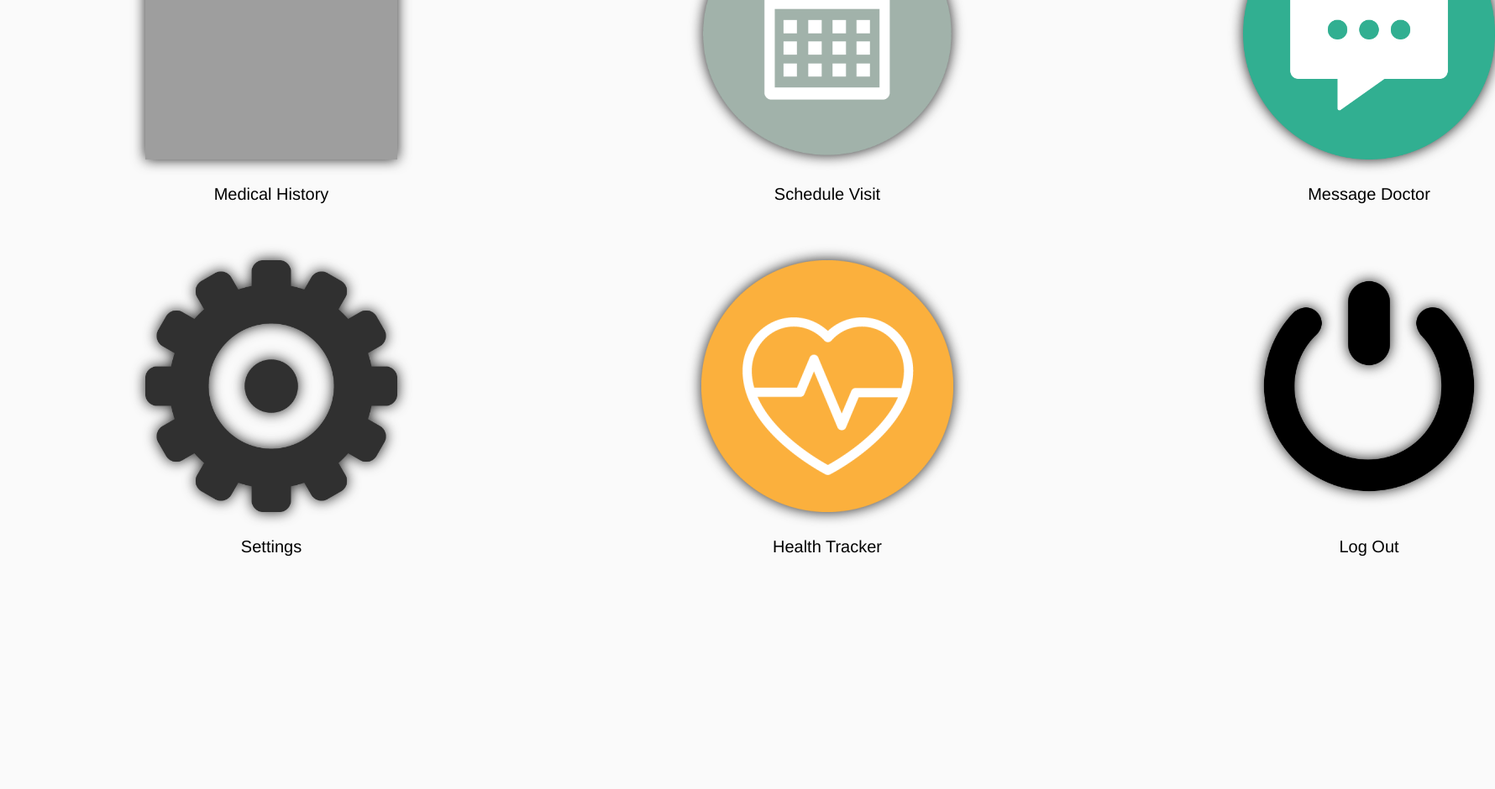
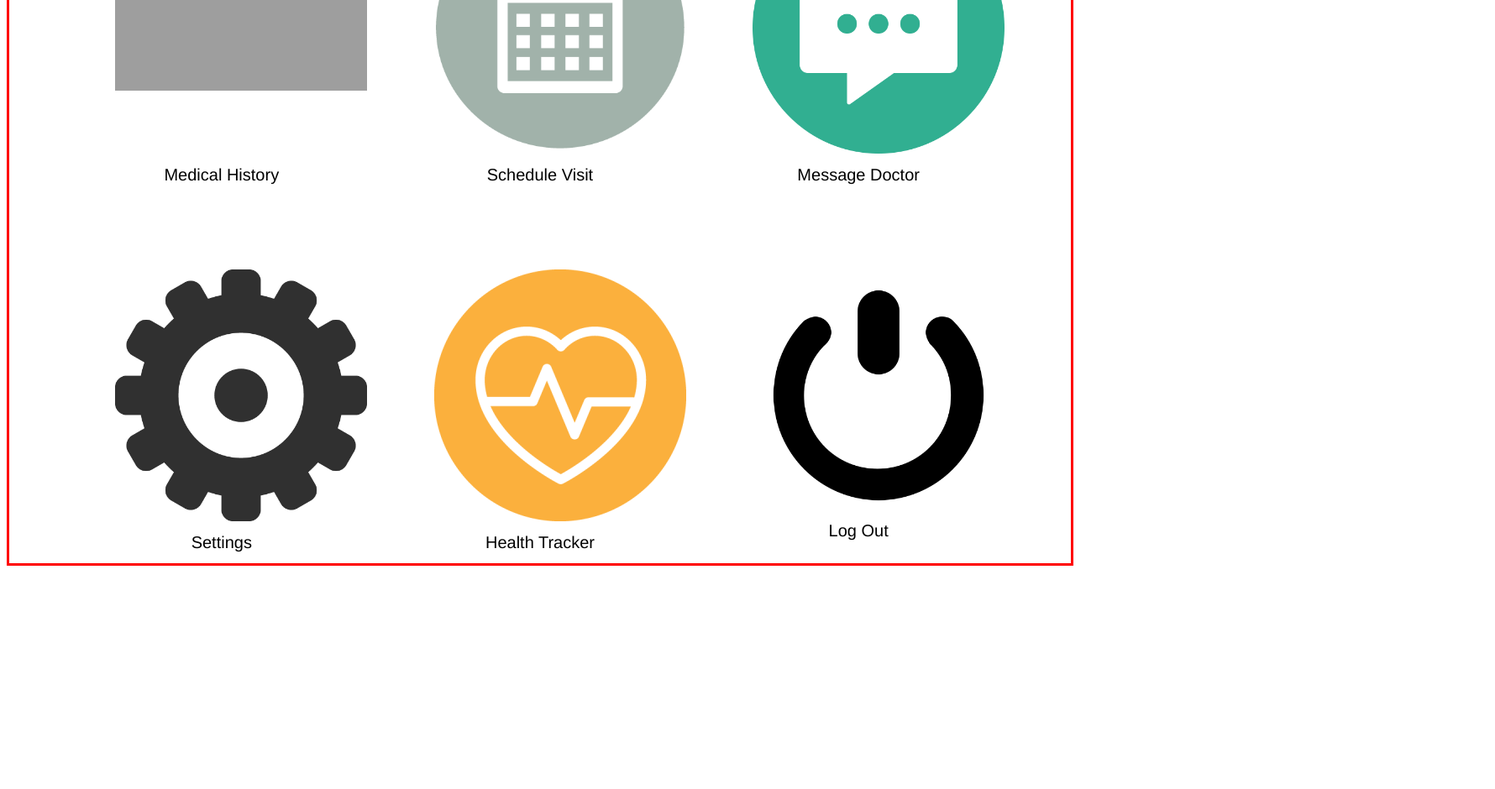
Before and after one commit to health-interface/health-interface.github.io, a plain HTML site: page interface.html in a window 1280 px wide. Shown: the part 238-1178 px from the top of the page at 84% size, 1780 px wide, since content can reach past the window. After the commit the page ends 920 px from the top, so only its background shows below. Drawn offline with Linux system fonts and the light colour scheme; grey boxes are pictures that could not be loaded.

Commit message:
fixed sizing issue

```diff
--- a/interface.html
+++ b/interface.html
@@ -6,37 +6,78 @@
         <title>Interface</title>
     </head>
     <body>
+        <div style ="margin:auto; border: solid red; width:100%;">
+            <div class="headers" style ="margin:auto; margin-top:1%; width: 300px;">
+                <div style = "position:relative; float:left;"><img src="images/profile.png" alt="Your Profile" style="position:relative; float:center; width:50px; height:50px;"></div>
+                <div style = "position:relative; float:left; text-align:center; height:50px; vertical-align: middle; line-height: 50px; ">Your Profile</div>
+            </div>
 
-        <div class="headers" style = "position:absolute; text-align:center;"> <img src="images/profile.png" alt="Your Profile" style="position:absolute;top:0px; left:785px; width:50px; height:50px;"> Your Profile</div>
+            <div style ="margin-left:10%; margin-top:3%; width: 20%; float:left; clear:both;">
+                <a href="error.html">
+                    <div style = "position:relative; width:100%; background: url(images/tracker_test.png); background-size: contain; background-repeat:no-repeat; margin:auto; height: 300px; width: 300px;">
+                    </div>
+                </a>
+                <div class="labels" style="position:relative; float:middle; text-align:center; height:50px; vertical-align: middle; line-height: 50px; width:100%; clear:both;">Medical History</div>
+            </div>
 
-        <a href="error.html">
-           <img src="images/tracker_test.png" alt="Medical History" style="position:absolute;top:120px; left:165px; width:300px; height:300px; filter: drop-shadow(0px 0px 8px #222);">
-        </a><br />
-        <div class="labels" style="position:absolute; text-align:center;top:450px; left:165px; width:300px; height:300px;">Medical History</div>
 
-        <a href="error.html">
-           <img src="images/schedule.png" alt="Schedule Visit" style="filter: drop-shadow(0px 0px 8px #222);position:absolute;top:120px; left:827px; width:300px; height:300px;">
-        </a><br />
-        <div class="labels" style="position:absolute; text-align:center;top:450px; left:827px; width:300px; height:300px;">Schedule Visit</div>
+            <div style ="margin-left:10%; margin-top:3%; width: 20%; float:left;">
+                <a href="error.html">
+                    <div style = "position:relative; width:100%; background: url(images/schedule.png); background-size: contain; background-repeat:no-repeat; margin:auto; height: 300px; width: 300px;">
+                        <!-- <a href="error.html">
+                           <img src="images/schedule.png" alt="Schedule Visit" style="position:relative; width:300px; height:300px; filter: drop-shadow(0px 0px 8px #222);">
+                        </a><br /> -->
+                    </div>
+                </a>
+                <div class="labels" style="position:relative; float:middle; text-align:center; height:50px; vertical-align: middle; line-height: 50px; width:100%;">Schedule Visit</div>
+            </div>
 
-        <a href="2A.html">
-           <img src="images/message.png" alt="Message Doctor" style="filter: drop-shadow(0px 0px 8px #222);position:absolute;top:120px; left:1472px; width:300px; height:300px;">
-        </a><br />
-        <div class="labels" style="position:absolute; text-align:center;top:450px; left:1472px; width:300px; height:300px;">Message Doctor</div>
 
-        <a href="error.html">
-           <img src="images/setting.png" alt="Settings" style="filter: drop-shadow(0px 0px 8px #222);position:absolute;top:540px; left:165px; width:300px; height:300px;">
-        </a><br />
-        <div class="labels" style="position:absolute; text-align:center;top:870px; left:165px; width:300px; height:300px;">Settings</div>
+            <div style ="margin-left:10%; margin-top:3%; width: 20%; float:left;">
+                <a href="2A.html">
+                    <div style = "position:relative; width:100%; background: url(images/message.png); background-size: contain; background-repeat:no-repeat; margin:auto; height: 300px; width: 300px;">
+                        <!--<a href="2A.html">
+                           <img src="images/message.png" alt="Message Doctor" style="position:relative; width:300px; height:300px; filter: drop-shadow(0px 0px 8px #222);">
+                        </a><br /> -->
+                    </div>
+                </a>
+                <div class="labels" style="position:relative; float:middle; text-align:center; height:50px; vertical-align: middle; line-height: 50px; width:100%; ">Message Doctor</div>
+            </div>
 
-        <a href="error.html">
-           <img src="images/health.png" alt="Health Tracker" style="filter: drop-shadow(0px 0px 8px #222);position:absolute;top:540px; left:827px; width:300px; height:300px;">
-        </a><br />
-        <div class="labels" style="position:absolute; text-align:center;top:870px; left:827px; width:300px; height:300px;">Health Tracker</div>
+            <div style = "margin-left:10%; margin-top:7%; width: 20%; float:left;">
+                <a href="error.html">
+                    <div style = "position:relative; width:100%; background: url(images/setting.png); background-size: contain; background-repeat:no-repeat; margin:auto; height: 300px; width: 300px;">
+                        <!-- <a href="error.html">
+                           <img src="images/setting.png" alt="Settings" style="position:relative; width:300px; height:300px; filter: drop-shadow(0px 0px 8px #222);">
+                        </a><br /> -->
+                    </div>
+                </a>
+                <div class="labels" style="position:relative; float:middle; text-align:center; height:50px; vertical-align: middle; line-height: 50px; width:100%;">Settings</div>
+            </div>
 
-        <a href="error.html">
-           <img src="images/exit.png" alt="Log Out" style="filter: drop-shadow(0px 0px 8px #222);position:absolute;top:540px; left:1472px; width:300px; height:300px;">
-        </a><br />
-        <div class="labels" style="position:absolute; text-align:center;top:870px; left:1472px; width:300px; height:300px;">Log Out</div>
+           <div style ="margin-left:10%; margin-top:7%; width: 20%; float:left;">
+                <a href="error.html">
+                    <div style = "position:relative; width:100%; background: url(images/health.png); background-size: contain; background-repeat:no-repeat; margin:auto; height: 300px; width: 300px;">
+                        <!-- <a href="error.html">
+                           <img src="images/setting.png" alt="Settings" style="position:relative; width:300px; height:300px; filter: drop-shadow(0px 0px 8px #222);">
+                        </a><br /> -->
+                    </div>
+                </a>
+                <div class="labels" style="position:relative; float:middle; text-align:center; height:50px; vertical-align: middle; line-height: 50px; width:100%;">Health Tracker</div>
+            </div>
+
+
+           <div style ="margin-left:10%; margin-top:7%; width: 20%; float:left;">
+                <a href="error.html">
+                    <div style = "position:relative; width:100%; background: url(images/exit.png); background-size: contain; background-repeat:no-repeat; margin:auto; height: 300px; width: 300px;">
+                        <!-- <a href="error.html">
+                           <img src="images/setting.png" alt="Settings" style="position:relative; width:300px; height:300px; filter: drop-shadow(0px 0px 8px #222);">
+                        </a><br /> -->
+                    </div>
+                </a>
+                <div class="labels" style="position:relative; float:middle; text-align:center; height:50px; vertical-align: middle; line-height: 50px width:100%;; ">Log Out</div>
+            </div>
+            <div style="clear:both"></div>
+        </div>
     </body>
 </html>
--- a/styles.css
+++ b/styles.css
@@ -77,12 +77,7 @@
     font-family:    Helvetica, sans-serif;
     font-size:      40px;
     font-weight:    bold;
-    position: absolute;
     margin: auto;
-    top: 30px;
-    right: 0;
-    bottom: 0;
-    left: 0;
     text-align: center;
     }
 
@@ -148,10 +143,36 @@
     margin-right: 230px;
 }
 
+html, body, {
+    position:fixed;
+    top:0;
+    bottom:0;
+    left:0;
+    right:0;
+}
+
+.test{
+    position:absolute;
+    top:0;
+    left:0;
+    right:0;
+    bottom:0;
+    overflow:hidden;
+}
+
+/*html{
+    width:100%;
+    height:100%;
+}
+
 body {
+    width:100%;
+    height:100%;
     position: relative;
     font-size: 1em;
     background-color: #fafafa;
-    /*background-size: 15px 15px;
-    background-image: linear-gradient(to right, grey 1px, transparent 1px), linear-gradient(to bottom, grey 1px, transparent 1px);*/
+    background-size: 150px 150px;
+    background-image: linear-gradient(to right, grey 1px, transparent 1px), linear-gradient(to bottom, grey 1px, transparent 1px);
     }
+
+    */
```
Also changed, not shown: 2A.html (+0 -1 lines), error.html (+2 -0 lines), index.html (+2 -2 lines), interfaceB.html (+2 -0 lines), 1 other file.
